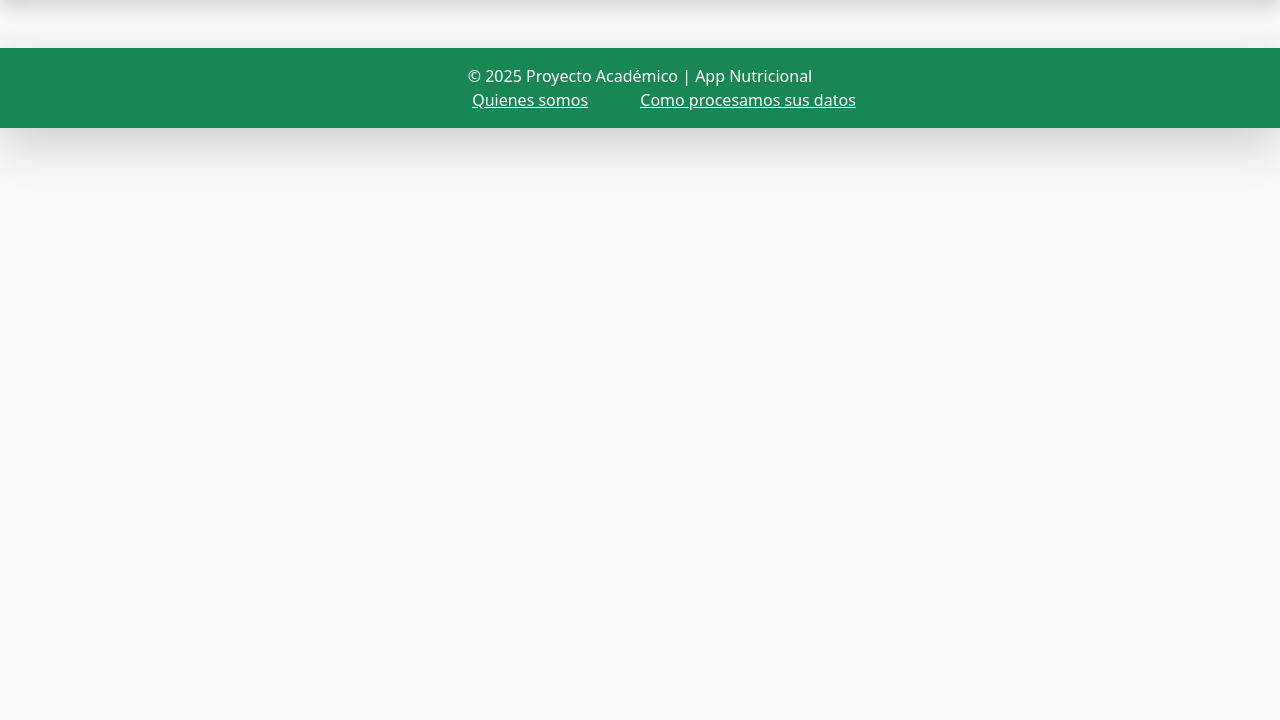
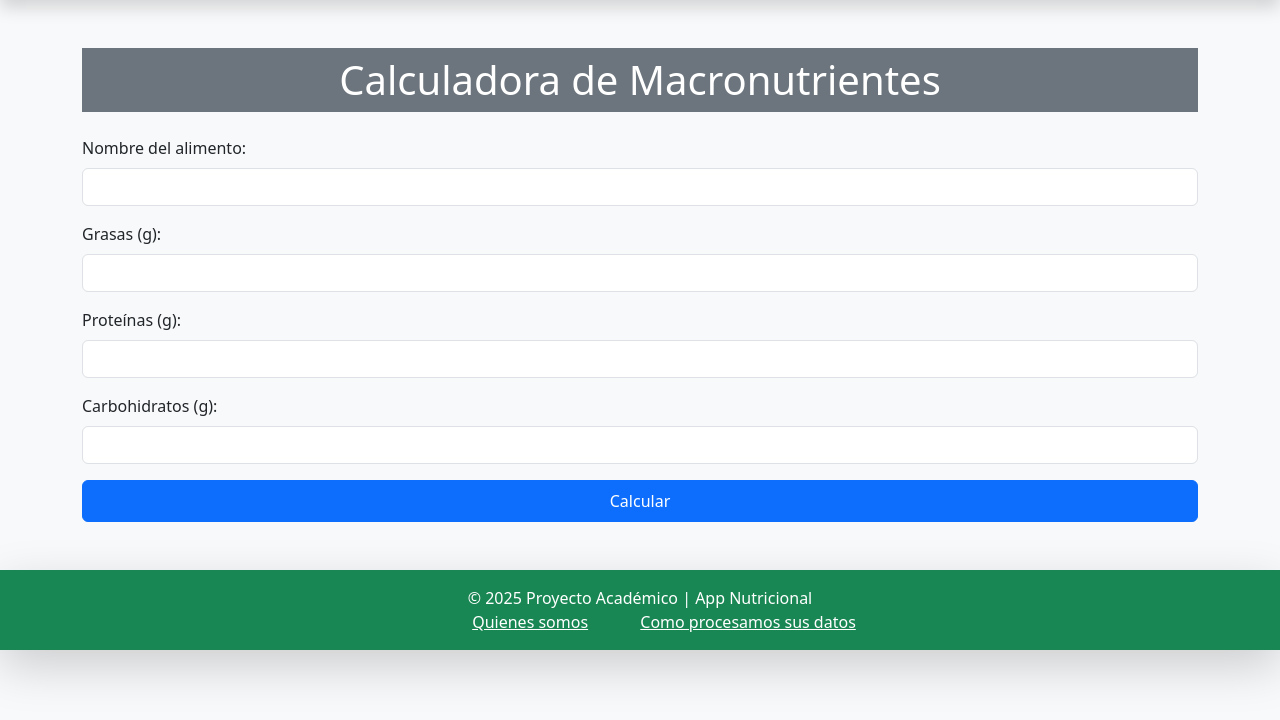
Before and after one commit to DeLaCruzSergioRene/nutriApp, a Flask app: page /macro in a window 1280 px wide; the page is wider, and only the part inside the window is pictured. Shown: the part 80-800 px from the top of that part. Run offline with Flask 3, Linux system fonts and the light colour scheme.

Commit message:
Update calculadora_macro.html

```diff
--- a/templates/calculadora_macro.html
+++ b/templates/calculadora_macro.html
@@ -1,49 +1,54 @@
 {% extends 'base.html' %}
 {% block title %}Calculadora de Macronutrientes{% endblock %}
-{% block content %}
-<h1 class="mb-4 text-center bg-secondary">Calculadora de Macronutrientes</h1>
-<form action="{{ url_for('calcular') }}" method="POST">
+{% block contenido %}
+
+<h1 class="mb-4 text-center bg-secondary text-white p-2">Calculadora de Macronutrientes</h1>
+<form action="{{ url_for('calcular_macro') }}" method="POST">
     <div class="mb-3">
-        <label for="alimento" class="form-label">Nombre del alimento:</label>
-        <input type="text" class="form-control" id="alimento" name="alimento" required>
+        <label class="form-label">Nombre del alimento:</label>
+        <input type="text" class="form-control" name="alimento" required>
     </div>
     <div class="mb-3">
-        <label for="grasas" class="form-label">Grasas (g):</label>
-        <input type="number" step="0.1" class="form-control" id="grasas" name="grasas" required>
+        <label class="form-label">Grasas (g):</label>
+        <input type="number" step="0.1" class="form-control" name="grasas" required>
     </div>
     <div class="mb-3">
-        <label for="proteinas" class="form-label">Proteínas (g):</label>
-        <input type="number" step="0.1" class="form-control" id="proteinas" name="proteinas" required>
+        <label class="form-label">Proteínas (g):</label>
+        <input type="number" step="0.1" class="form-control" name="proteinas" required>
     </div>
     <div class="mb-3">
-        <label for="carbohidratos" class="form-label">Carbohídratos (g):</label>
-        <input type="number" step="0.1" class="form-control" id="carbohidratos" name="carbohidratos" required>
+        <label class="form-label">Carbohidratos (g):</label>
+        <input type="number" step="0.1" class="form-control" name="carbohidratos" required>
     </div>
-    <button type="submit" class="btn btn-primary w-100 py-2">Clasificar</button>
+    <button type="submit" class="btn btn-primary w-100 py-2">Calcular</button>
 </form>
 
-{% if alimentos %}
-    <h2 class="mt-4">Alimentos Clasificados</h2>
-    <table class="table table-striped">
-        <thead>
+{% if resultado %}
+    <h2 class="mt-4">Resultado</h2>
+    <table class="table table-bordered">
+        <tbody>
             <tr>
                 <th>Alimento</th>
+                <td>{{ resultado.alimento }}</td>
+            </tr>
+            <tr>
                 <th>Grasas (g)</th>
+                <td>{{ resultado.grasas }}</td>
+            </tr>
+            <tr>
                 <th>Proteínas (g)</th>
+                <td>{{ resultado.proteinas }}</td>
+            </tr>
+            <tr>
                 <th>Carbohidratos (g)</th>
+                <td>{{ resultado.carbohidratos }}</td>
+            </tr>
+            <tr>
                 <th>Total Calorías</th>
+                <td><strong>{{ resultado.calorias_totales }}</strong></td>
             </tr>
-        </thead>
-        <tbody>
-            {% for alimento in alimentos %}
-                <tr>
-                <td>{{ alimento.alimento }}</td>
-                <td>{{ alimento.grasas }}</td>
-                <td>{{ alimento.proteinas }}</td>
-                <td>{{ alimento.carbohidratos }}</td>
-                <td>{{ alimento.calorias_totales }}</td>
-                </tr>
-            {% endfor %}
+        </tbody>
+    </table>
         </tbody>
     </table>
 {% endif %}
```
